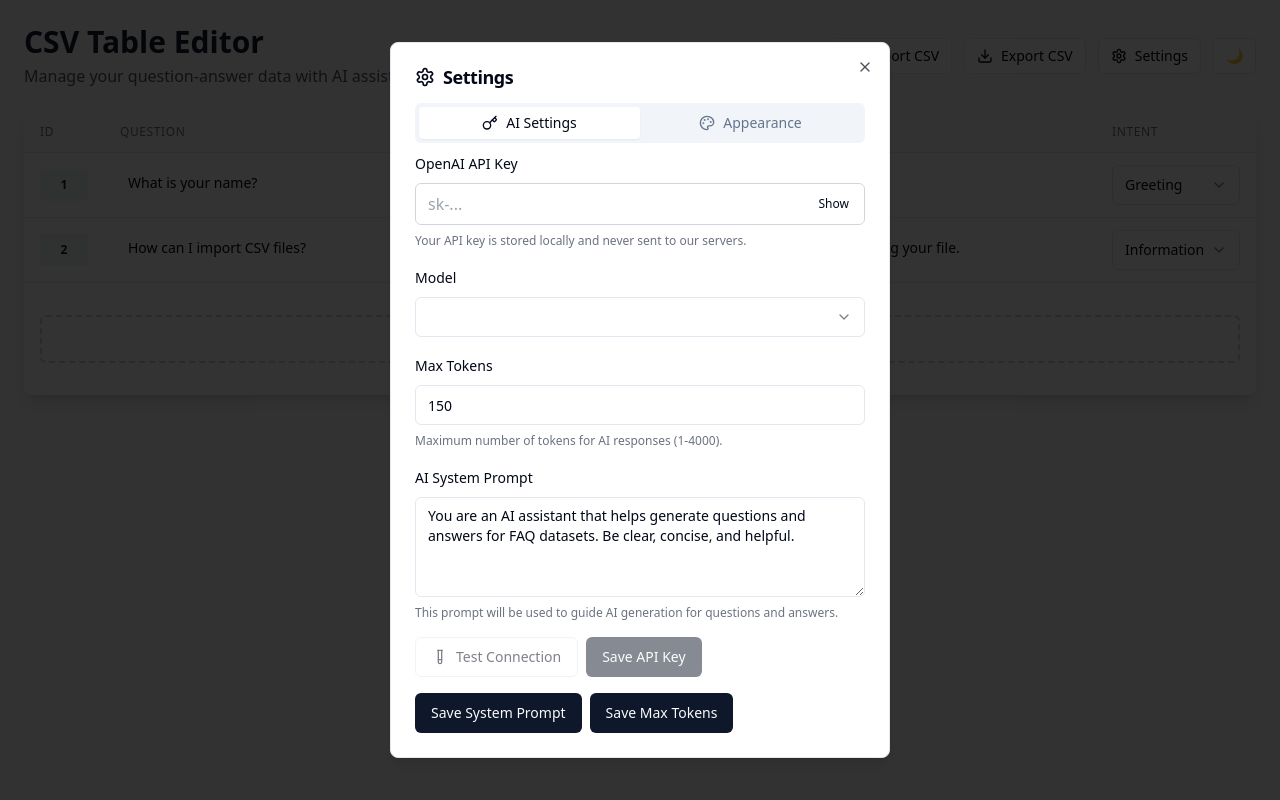
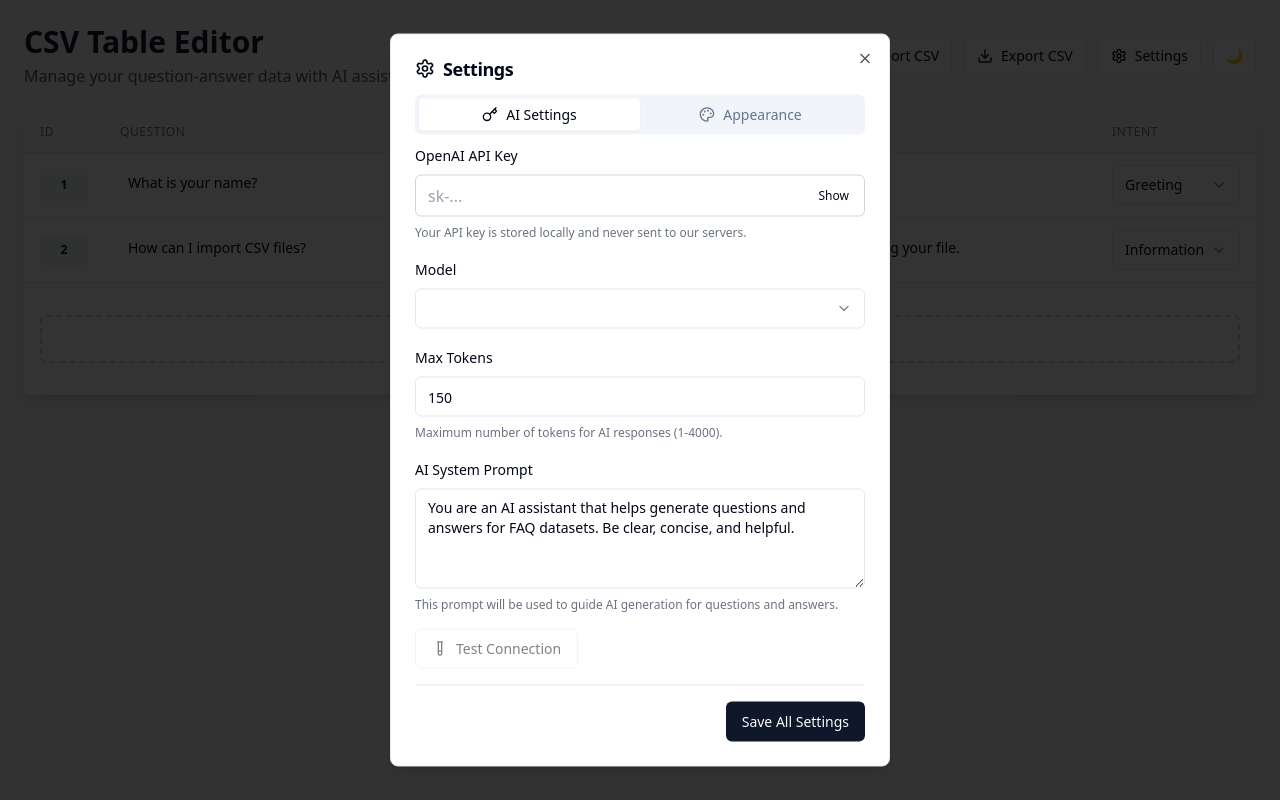
Before and after one commit to EssamSoft/ChatTrainerAI, a React (Vite) app: page / in a window 1280 px wide. Both pictures are taken after a click on the button "Settings". Built offline with nearby package versions, Linux system fonts and the light colour scheme.

Commit message:
Refactor: Remove individual save buttons, add single save button
Removed individual save buttons for AI settings, system prompt, and max tokens. Added a single "Save Settings" button to handle all settings saving.

```diff
--- a/src/components/CSVTable/SettingsDialog.tsx
+++ b/src/components/CSVTable/SettingsDialog.tsx
@@ -1,3 +1,4 @@
+
 import React, { useState } from 'react';
 import { Settings, Key, Palette, TestTube } from 'lucide-react';
 import { Dialog, DialogContent, DialogHeader, DialogTitle } from '@/components/ui/dialog';
@@ -23,23 +24,8 @@ export const SettingsDialog = ({ open, onOpenChange }: SettingsDialogProps) => {
   const [showKey, setShowKey] = useState(false);
   const [isTestingKey, setIsTestingKey] = useState(false);
 
-  const handleSaveKey = () => {
-    setOpenAIKey(tempKey);
-    toast({
-      title: "API Key saved",
-      description: "Your OpenAI API key has been saved securely.",
-    });
-  };
-
-  const handleSavePrompt = () => {
-    setSystemPrompt(tempPrompt);
-    toast({
-      title: "System prompt saved",
-      description: "Your AI system prompt has been updated.",
-    });
-  };
-
-  const handleSaveMaxTokens = () => {
+  const handleSaveAllSettings = () => {
+    // Validate max tokens
     if (tempMaxTokens < 1 || tempMaxTokens > 4000) {
       toast({
         title: "Invalid max tokens",
@@ -48,10 +34,15 @@ export const SettingsDialog = ({ open, onOpenChange }: SettingsDialogProps) => {
       });
       return;
     }
+
+    // Save all settings
+    setOpenAIKey(tempKey);
+    setSystemPrompt(tempPrompt);
     setMaxTokens(tempMaxTokens);
+
     toast({
-      title: "Max tokens saved",
-      description: "Your AI max tokens setting has been updated.",
+      title: "Settings saved",
+      description: "All settings have been saved successfully.",
     });
   };
 
@@ -195,18 +186,6 @@ export const SettingsDialog = ({ open, onOpenChange }: SettingsDialogProps) => {
                 <TestTube className="w-4 h-4" />
                 {isTestingKey ? 'Testing...' : 'Test Connection'}
               </Button>
-              <Button onClick={handleSaveKey} disabled={!tempKey.trim()}>
-                Save API Key
-              </Button>
-            </div>
-
-            <div className="flex gap-2">
-              <Button onClick={handleSavePrompt} disabled={!tempPrompt.trim()}>
-                Save System Prompt
-              </Button>
-              <Button onClick={handleSaveMaxTokens}>
-                Save Max Tokens
-              </Button>
             </div>
           </TabsContent>
 
@@ -238,6 +217,12 @@ export const SettingsDialog = ({ open, onOpenChange }: SettingsDialogProps) => {
             </div>
           </TabsContent>
         </Tabs>
+
+        <div className="flex justify-end pt-4 border-t">
+          <Button onClick={handleSaveAllSettings} className="gap-2">
+            Save All Settings
+          </Button>
+        </div>
       </DialogContent>
     </Dialog>
   );
```
